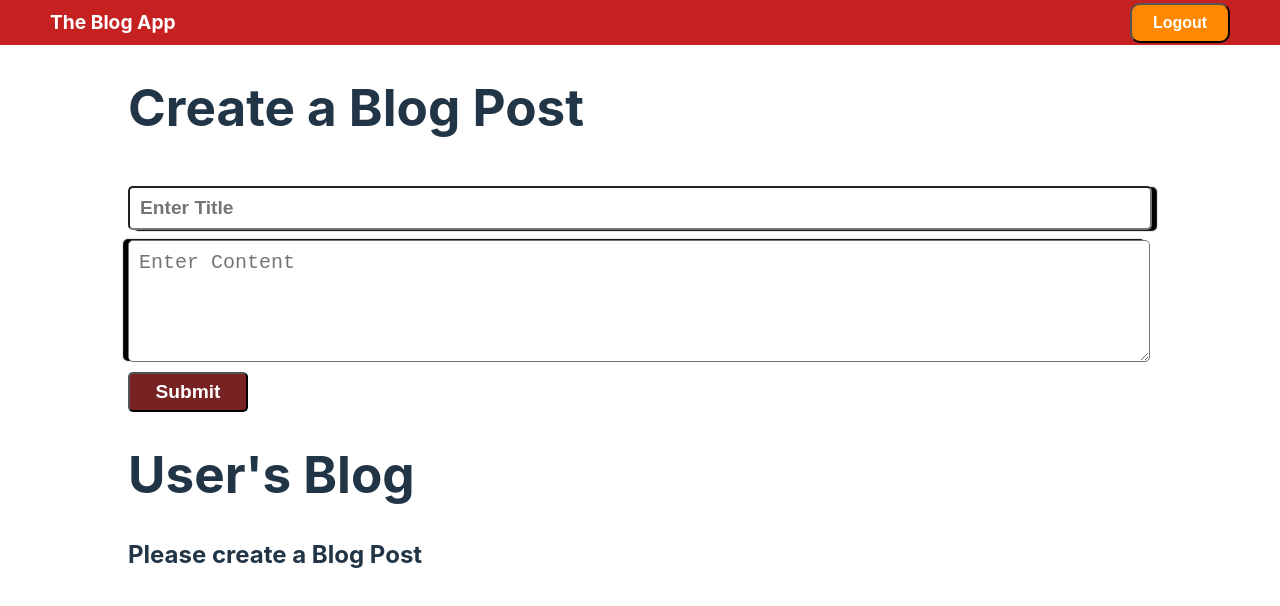
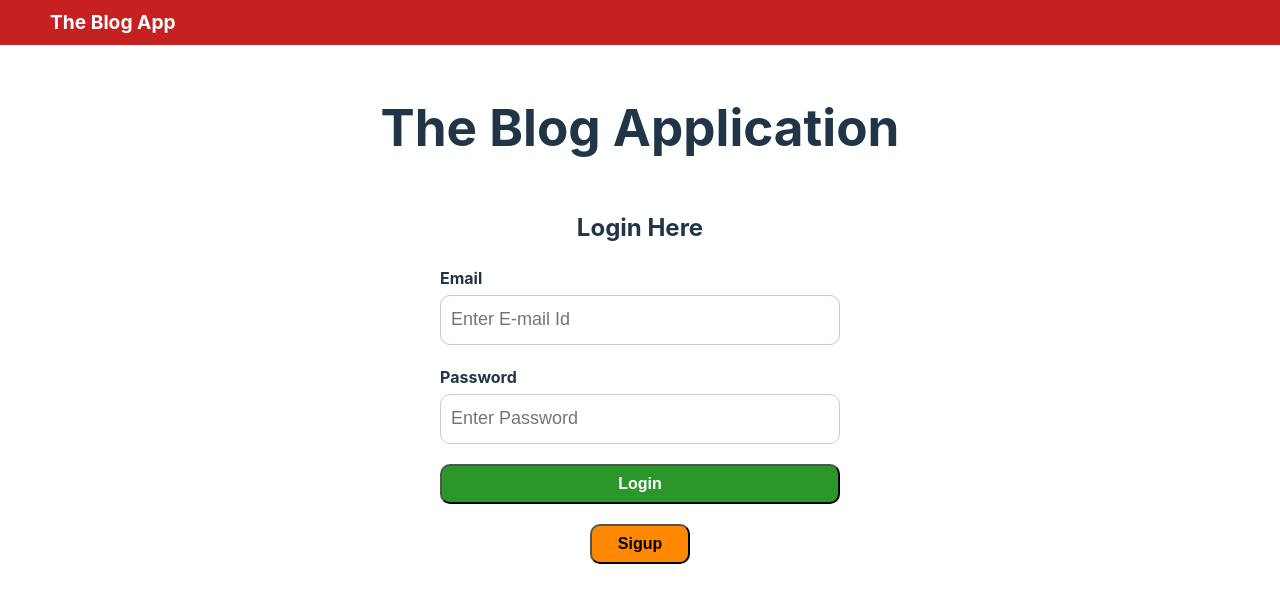
Before and after one commit to tawseef/viralmint_frontend, a React (Vite) app: page / in a window 1280 px wide. Shown: the top 606 px of the page. Built offline with nearby package versions, Linux system fonts and the light colour scheme; no server answers.

Commit message:
issue in signup processing is fixed

```diff
--- a/src/App.jsx
+++ b/src/App.jsx
@@ -1,4 +1,4 @@
-import { useContext } from "react";
+import { useContext, useEffect } from "react";
 import "./App.css";
 import { DataContext } from "./component/context/context";
 import Login from "./component/loginPage/Login";
@@ -11,6 +11,10 @@ import BlogDashboard from "./component/blogDashboard/BlogDashboard"
 
 function App() {
   const data = useContext(DataContext);
+  useEffect(()=>{
+    const email = localStorage.getItem("email")
+    if(email) data.setEmail(true)
+  },[])
 
   return (
     <div>
--- a/src/component/Navbar/Navbar.jsx
+++ b/src/component/Navbar/Navbar.jsx
@@ -7,9 +7,9 @@ function Navbar() {
   const data = useContext(DataContext);
 
   const handleLogout = () => {
+    localStorage.clear();
     data.setEmail(false);
     data.setIsLoggedIn(false);
-    localStorage.clear();
     enqueueSnackbar("Logout Successfully", { variant: "success" });
   };
 
@@ -18,9 +18,13 @@ function Navbar() {
       <div className="navDiv">
         <div className="contentNav">The Blog App</div>
         <div>
-          <button className="submitBtn logoutBtn" onClick={handleLogout}>
-            Logout
-          </button>
+          {data.email ? (
+            <button className="submitBtn logoutBtn" onClick={handleLogout}>
+              Logout
+            </button>
+          ) : (
+            false
+          )}
         </div>
       </div>
     </>
--- a/src/component/api_url.js
+++ b/src/component/api_url.js
@@ -1,3 +1,4 @@
 const API_URL = "https://viralmint-backend.onrender.com";
+// const API_URL = "http://localhost:8082";
 
 export default API_URL;
--- a/src/component/context/context.jsx
+++ b/src/component/context/context.jsx
@@ -7,11 +7,11 @@ export const DataContext = createContext(null);
 export const DataProvider = (props) => {
   const [title, setTitle] = useState("");
   const [content, setContent] = useState("");
-  const [email, setEmail] = useState("test@mail.com");
+  const [email, setEmail] = useState("");
   const [location, setLocation] = useState("");
   const [userBlog, setUserBlog] = useState([]);
-  const [userSignup, setUserSignup] = useState(true);
-  const [isLoggedIn, setIsLoggedIn] = useState(true);
+  const [userSignup, setUserSignup] = useState(false);
+  const [isLoggedIn, setIsLoggedIn] = useState(false);
   const [oneBlog, setOneBlog] = useState([]);
   const [oneBlogValue, setOneBlogValue] = useState(false);
   const [openEditor, setOpenEditor] = useState(false);
@@ -28,6 +28,8 @@ export const DataProvider = (props) => {
   };
 
   useEffect(() => {
+    const email = localStorage.getItem("email")
+    if(email) setEmail(true)
     const getLocation = async () => {
       try {
         const response = await axios.get("https://api.ipgeolocation.io/ipgeo", {
--- a/src/component/signUpPage/Signup.jsx
+++ b/src/component/signUpPage/Signup.jsx
@@ -26,7 +26,10 @@ function Signup() {
     e.preventDefault();
     if(data.password === data.confirmPass){
       try{
-        const userSignup = await axios.post(`${API_URL}/v1/user/signup`, data, {
+        const userSignup = await axios.post(`${API_URL}/v1/user/signup`, {
+          email: data.email,
+          password: data.password,
+        }, {
           headers: {
             'Content-Type': 'application/json',
           },
```
